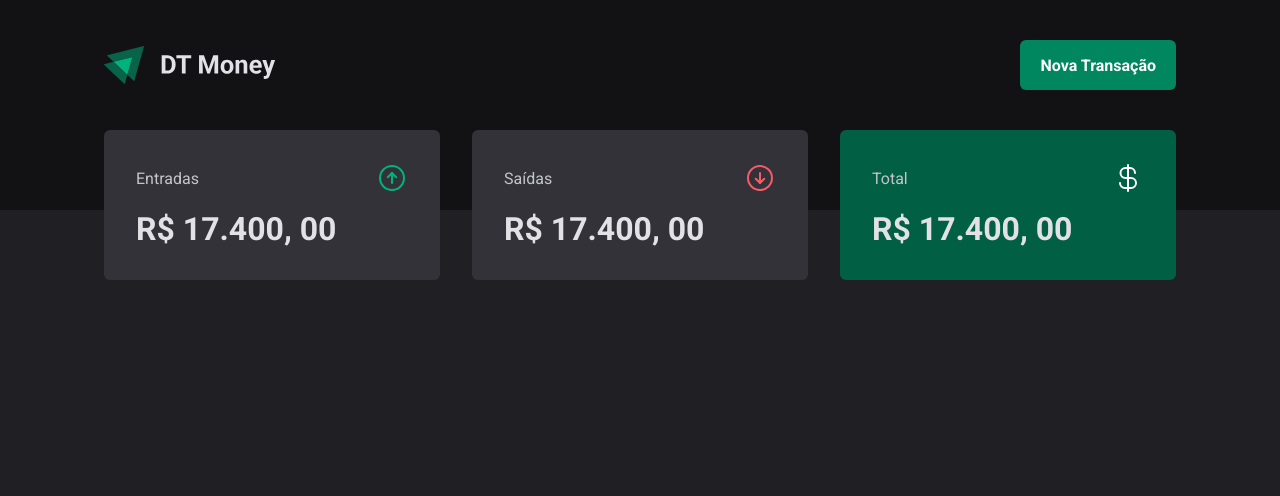
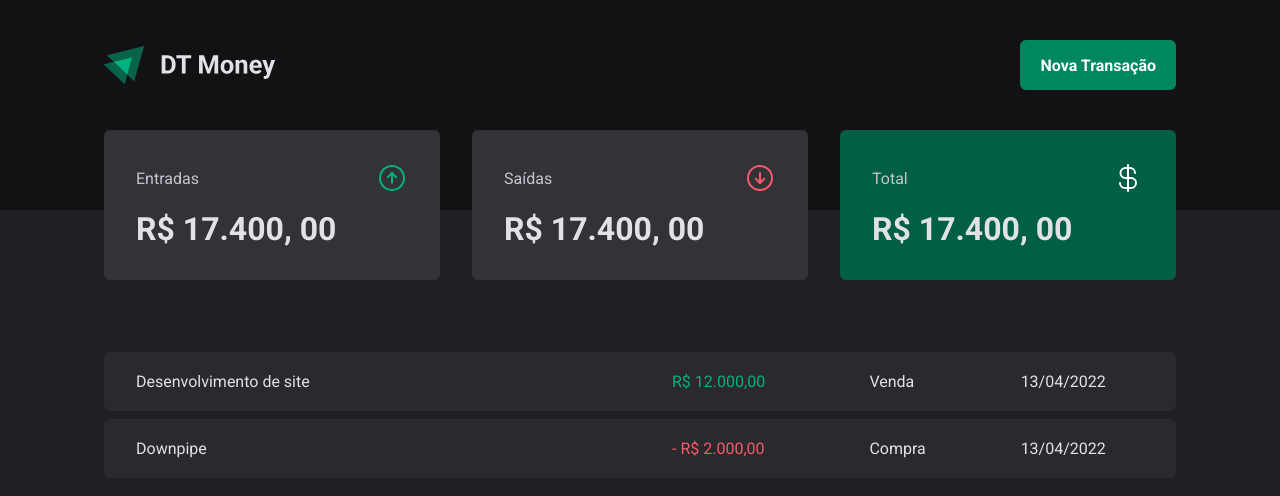
Before and after one commit to wwilliamsantana/dashboard-controle-financeiro, a React (Vite) app: page / in a window 1280 px wide. Shown: the top 496 px of the page. Built offline with nearby package versions, Linux system fonts and the light colour scheme.

Commit message:
Estrutura visual - Tabela de transações

```diff
--- a/src/pages/Transactions/index.tsx
+++ b/src/pages/Transactions/index.tsx
@@ -1,11 +1,39 @@
 import { Header } from "../../components/Header";
 import { Summary } from "../../components/Summary";
+import { PriceHighLight, TransactionContainer, TransactionsTable } from "./styles";
 
 export function Transactions(){
   return (
     <div>
       <Header/>
       <Summary/>
+
+      <TransactionContainer>
+        <TransactionsTable>
+          <tbody>
+            <tr>
+              <td width="50%">Desenvolvimento de site</td>
+              <td>
+               <PriceHighLight variant="income">R$ 12.000,00</PriceHighLight>
+              </td>
+              <td>Venda</td>
+              <td>13/04/2022</td>
+            </tr>
+
+            <tr>
+              <td width="50%">Downpipe</td>
+              <td>
+                <PriceHighLight variant="outcome"> - R$ 2.000,00</PriceHighLight>
+              </td>
+              <td>Compra</td>
+              <td>13/04/2022</td>
+            </tr>
+
+          </tbody>
+        </TransactionsTable>
+      </TransactionContainer>
+
+
     </div>
   )
 }
--- a/src/pages/Transactions/styles.ts
+++ b/src/pages/Transactions/styles.ts
@@ -0,0 +1,40 @@
+import styled from "styled-components";
+
+
+export const TransactionContainer = styled.main`
+  width: 100%;
+  max-width: 1120px;
+  margin: 4rem auto 0;
+  padding: 0 1.5rem;
+`
+
+export const TransactionsTable = styled.table`
+  width: 100%;
+  border-collapse: separate;
+  border-spacing: 0 0.5rem;
+  /* margin-top: 1.5rem; */
+
+  td{
+    padding: 1.25rem 2rem;
+    background: ${props => props.theme["gray-700"]};
+
+    &:first-child{
+      border-top-left-radius: 6px;
+      border-bottom-left-radius: 6px;
+    }
+
+    &:last-child{
+      border-top-right-radius: 6px;
+      border-bottom-right-radius: 6px;
+    }
+
+  }
+
+`
+interface PriceHighLightProps{
+  variant: "income" | "outcome"
+}
+
+export const PriceHighLight = styled.span<PriceHighLightProps>`
+  color: ${props => props.variant === "income" ? props.theme["green-300"] : props.theme["red-300"]};
+`
```
